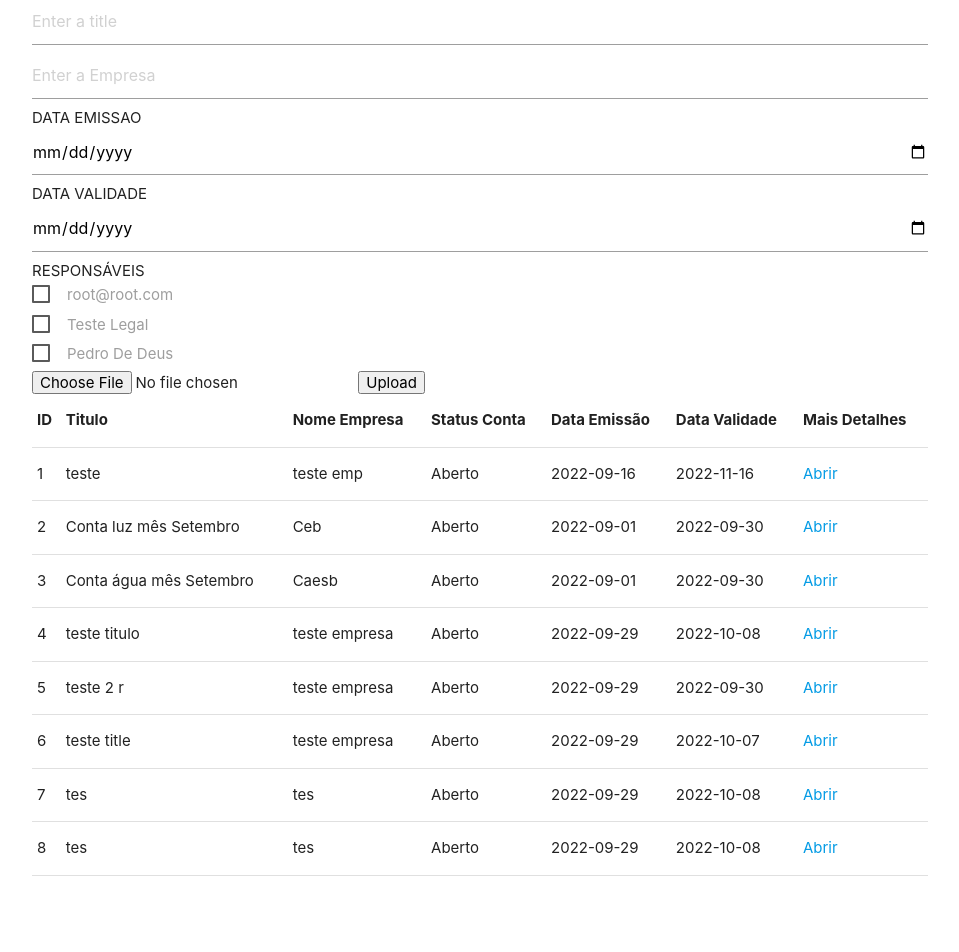
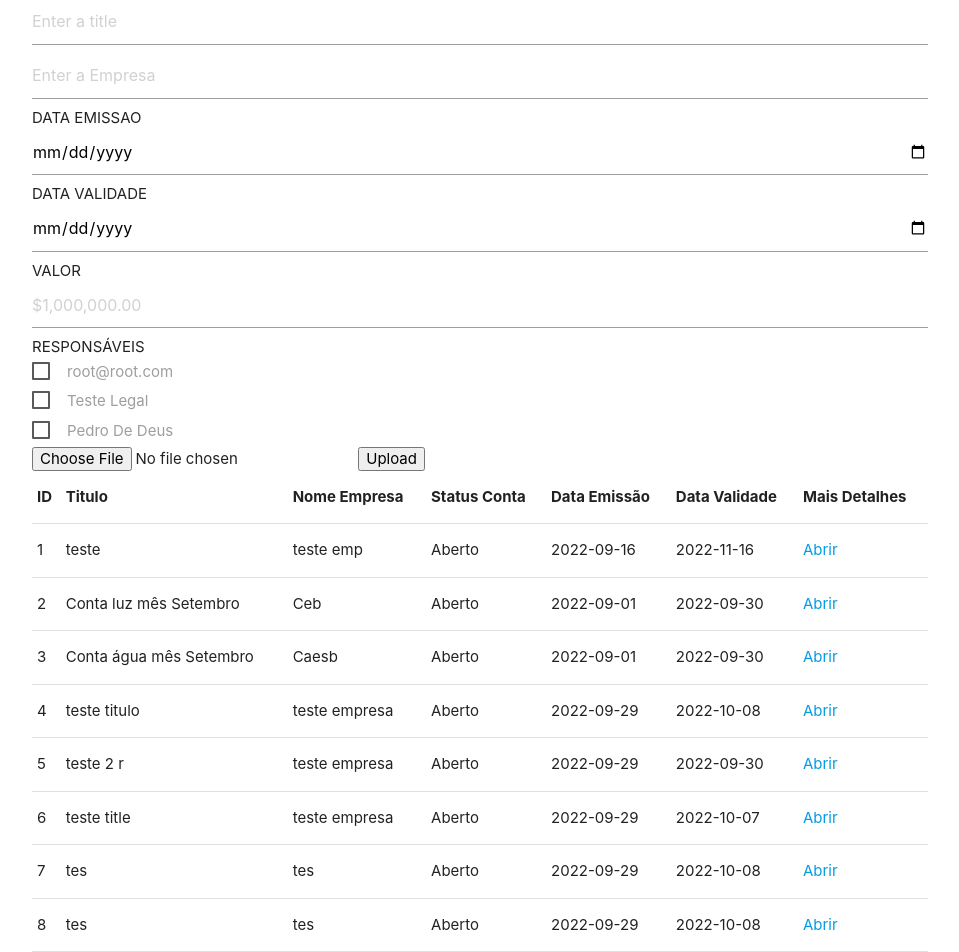
Before and after one commit to Pedro-V8/upload-files, a Django app: page / in a window 1280 px wide. Shown: the part 175-1127 px from the top of the page, without its empty margins (160-1119 px from the left). Before the commit the page ends 1051 px from the top, so only its background shows below. Run offline with Django 4.2, Linux system fonts and the light colour scheme; a user stored in the database is signed in; data comes from the database, SQL or seed files in the repository; both versions use the stored data as it was after the commit; some libraries are stand-ins or nearby versions.

Commit message:
Adicionando valor ao cadastrar conta

```diff
--- a/upload/models.py
+++ b/upload/models.py
@@ -23,6 +23,7 @@ class Conta(Base):
     imagem = models.ImageField(upload_to='contas')
     data_emissao = models.CharField(max_length=10)
     data_validade = models.CharField(max_length=11)
+    valor = models.FloatField()
 
     user_id = models.ForeignKey(Profile , on_delete=models.CASCADE ,related_name='conta')
 
--- a/upload/templates/index.html
+++ b/upload/templates/index.html
@@ -28,6 +28,9 @@
 
             DATA VALIDADE
             <input type="date" id="start" name="data_validade" value="0000-00-00" min="2018-01-01" max="2050-12-31">
+
+            VALOR
+            <input data-type="currency" pattern="^\$\d{1,3}(,\d{3})*(\.\d+)?$" placeholder="$1,000,000.00"  min="1" name="valor" step="any" />
 
 
             RESPONSÁVEIS
--- a/upload/views.py
+++ b/upload/views.py
@@ -10,8 +10,8 @@ from django.contrib.auth.decorators import login_required
 def index(request):
     if request.method == 'POST':
         print("!!!!!!!!!!!!!!!!!!!!!")
-        print(request.POST.getlist('check'))
-
+        print(request.POST["valor"])
+        return "OK"
         emails = request.POST.getlist('check')
         users = []
 
```
Also changed, not shown: db.sqlite3.
